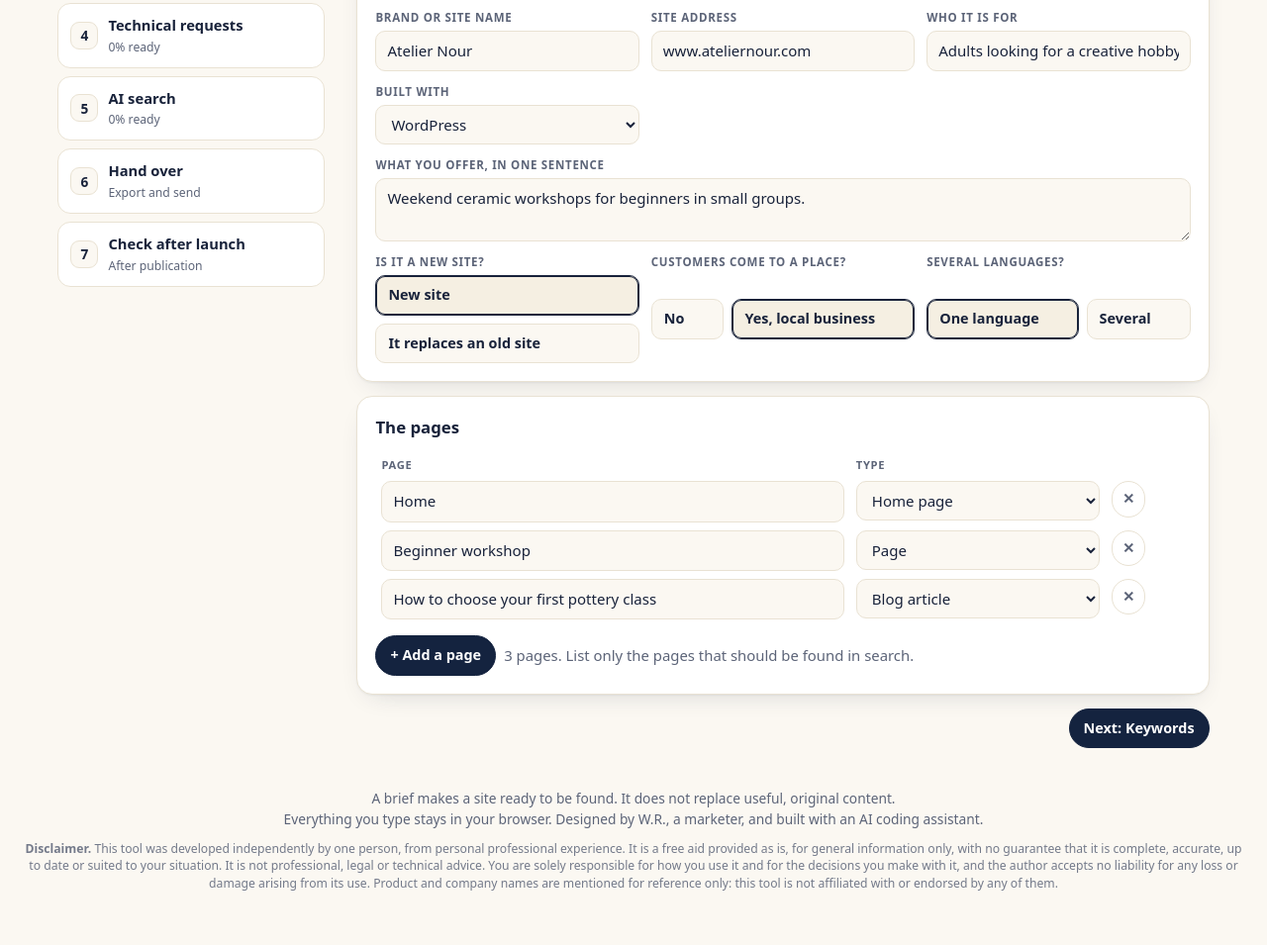
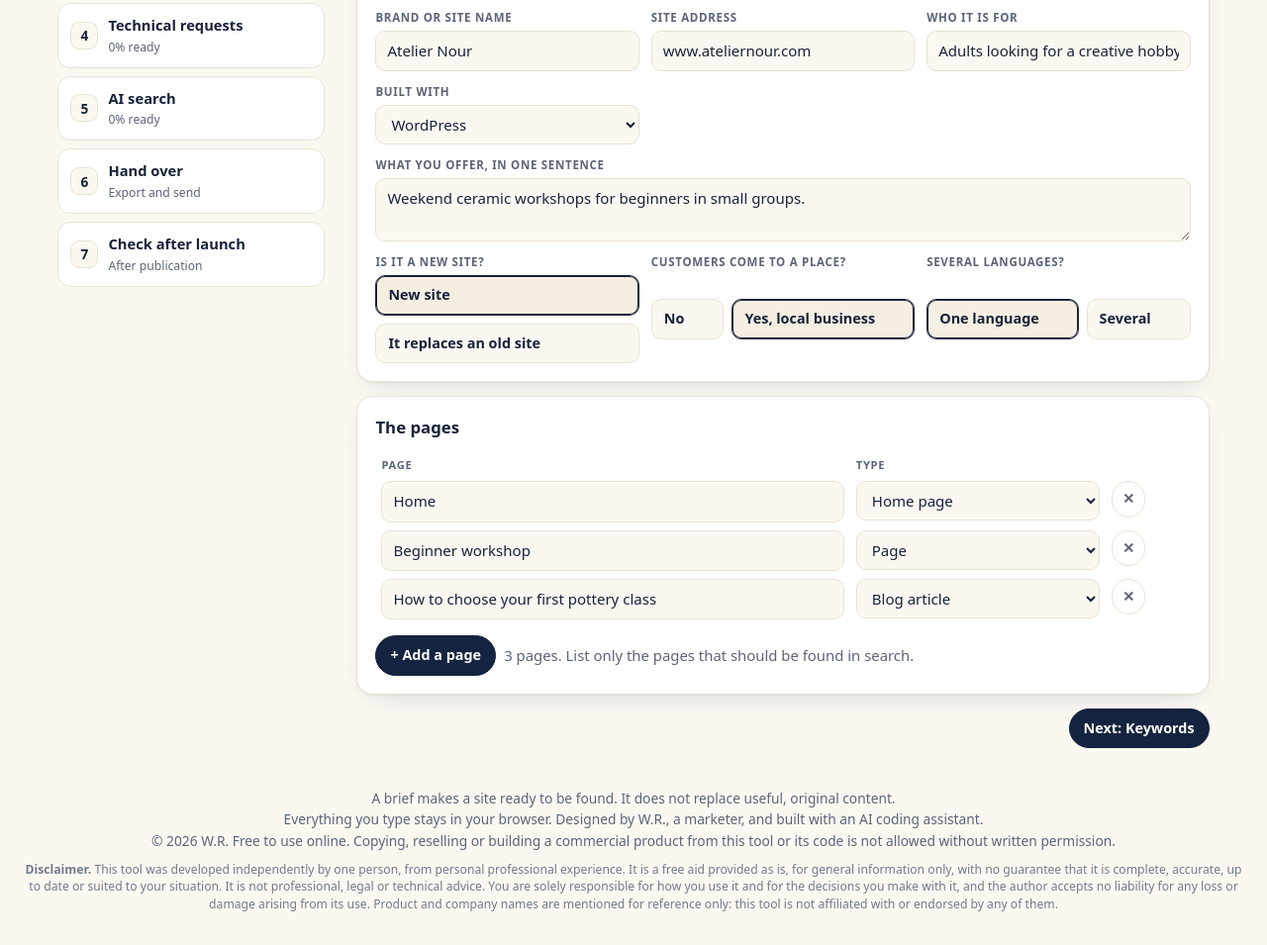
Before and after one commit to rechidwahiba-cell/visibility-brief, a plain HTML site: page index.html in a window 1280 px wide. Shown: the part 457-1412 px from the top of the page at 99% size. Before the commit the page ends 1390 px from the top, so only its background shows below. Drawn offline with Linux system fonts and the light colour scheme.

Commit message:
Add rights notice and LICENSE
Free to use online; no copying, reselling or commercial reuse without written permission.

Co-Authored-By: Claude Sonnet 5.5 <noreply@anthropic.com>

```diff
--- a/index.html
+++ b/index.html
@@ -133,7 +133,7 @@ footer{margin:40px 0 32px;text-align:center;color:var(--mute);font-size:.86rem}
   <section id="main" aria-live="polite"></section>
 </div></main>
 
-<footer><div class="wrap">A brief makes a site ready to be found. It does not replace useful, original content.<br>Everything you type stays in your browser. Designed by W.R., a marketer, and built with an AI coding assistant.</div><p style="max-width:1500px;margin:10px auto 0;padding:0 20px;font-size:.76rem;line-height:1.45;opacity:.85"><b>Disclaimer.</b> This tool was developed independently by one person, from personal professional experience. It is a free aid provided as is, for general information only, with no guarantee that it is complete, accurate, up to date or suited to your situation. It is not professional, legal or technical advice. You are solely responsible for how you use it and for the decisions you make with it, and the author accepts no liability for any loss or damage arising from its use. Product and company names are mentioned for reference only: this tool is not affiliated with or endorsed by any of them.</p>
+<footer><div class="wrap">A brief makes a site ready to be found. It does not replace useful, original content.<br>Everything you type stays in your browser. Designed by W.R., a marketer, and built with an AI coding assistant.<br>&copy; 2026 W.R. Free to use online. Copying, reselling or building a commercial product from this tool or its code is not allowed without written permission.</div><p style="max-width:1500px;margin:10px auto 0;padding:0 20px;font-size:.76rem;line-height:1.45;opacity:.85"><b>Disclaimer.</b> This tool was developed independently by one person, from personal professional experience. It is a free aid provided as is, for general information only, with no guarantee that it is complete, accurate, up to date or suited to your situation. It is not professional, legal or technical advice. You are solely responsible for how you use it and for the decisions you make with it, and the author accepts no liability for any loss or damage arising from its use. Product and company names are mentioned for reference only: this tool is not affiliated with or endorsed by any of them.</p>
 </footer>
 
 <script>
```
Also changed, not shown: 2 other files.
